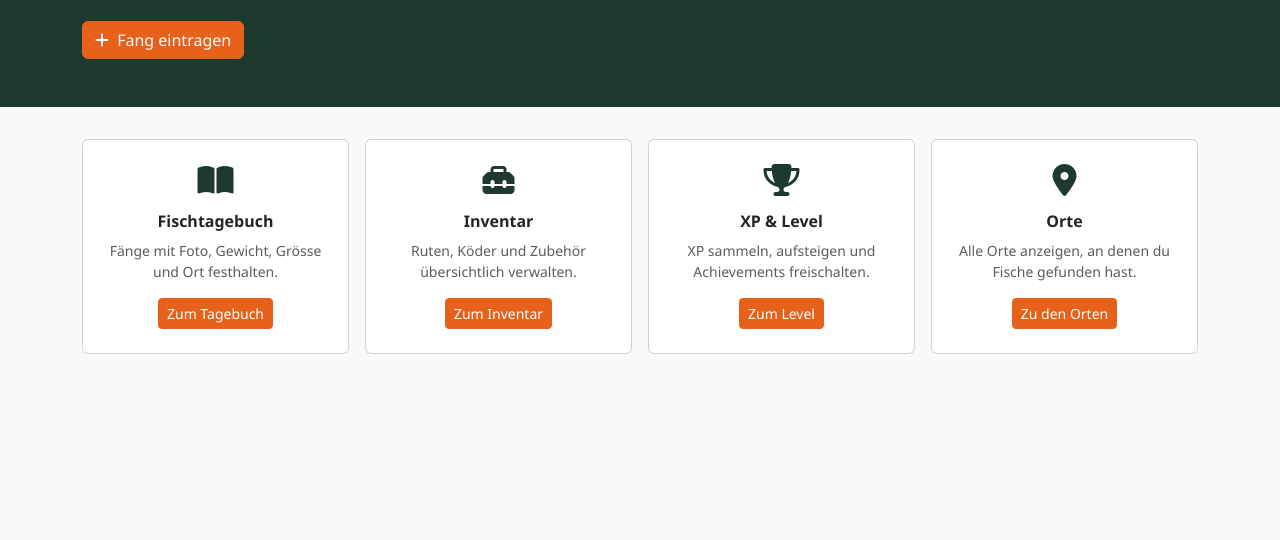
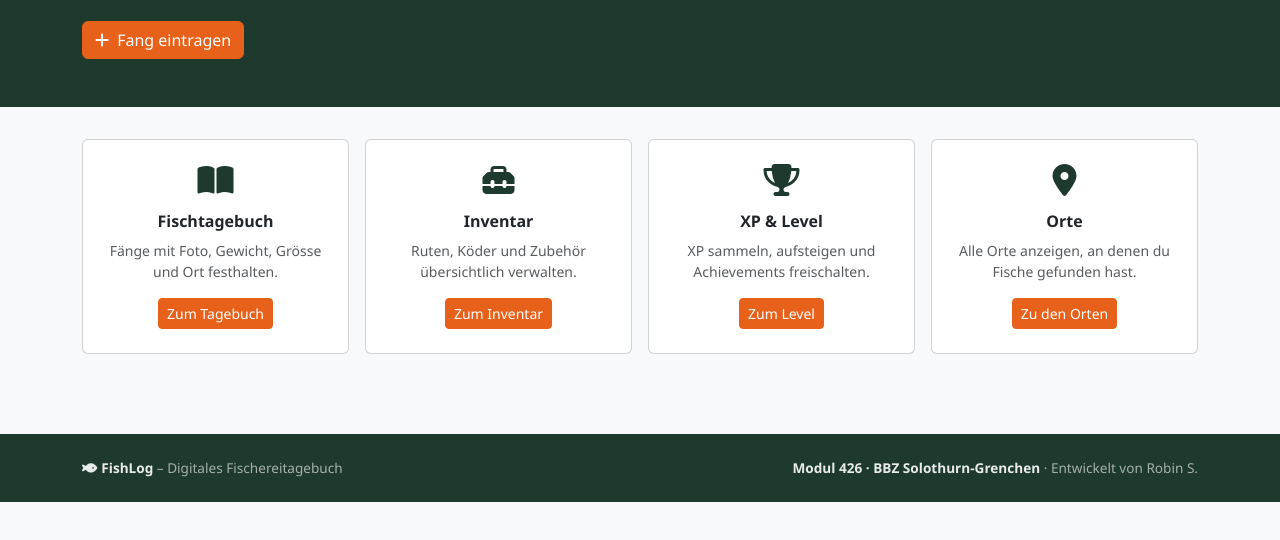
Before and after one commit to Albionxr/Fishlog, a plain HTML site: page index.html in a window 1280 px wide. Shown: the part 190-730 px from the top of the page. Drawn offline with nearby package versions, Linux system fonts and the light colour scheme.

Commit message:
FISHLOG-14: Footer Homescreen implementiert

```diff
--- a/css/style.css
+++ b/css/style.css
@@ -55,3 +55,15 @@ body {
 section {
   padding: 2rem 0;
 }
+
+footer {
+  background: #1e3a2f;
+  color: rgba(255,255,255,0.6);
+  padding: 1.5rem 0;
+  margin-top: 3rem;
+  font-size: 0.85rem;
+}
+
+footer strong {
+  color: rgba(255,255,255,0.9);
+}
--- a/index.html
+++ b/index.html
@@ -86,6 +86,13 @@
   </div>
 </section>
 
+<footer>
+  <div class="container d-flex flex-wrap justify-content-between gap-3">
+    <div><strong><i class="fa-solid fa-fish me-1"></i>FishLog</strong> – Digitales Fischereitagebuch</div>
+    <div><strong>Modul 426 · BBZ Solothurn-Grenchen</strong> · Entwickelt von Robin S.</div>
+  </div>
+</footer>
+
 <script src="https://cdn.jsdelivr.net/npm/bootstrap@5.3.2/dist/js/bootstrap.bundle.min.js"></script>
 </body>
 </html>
```
